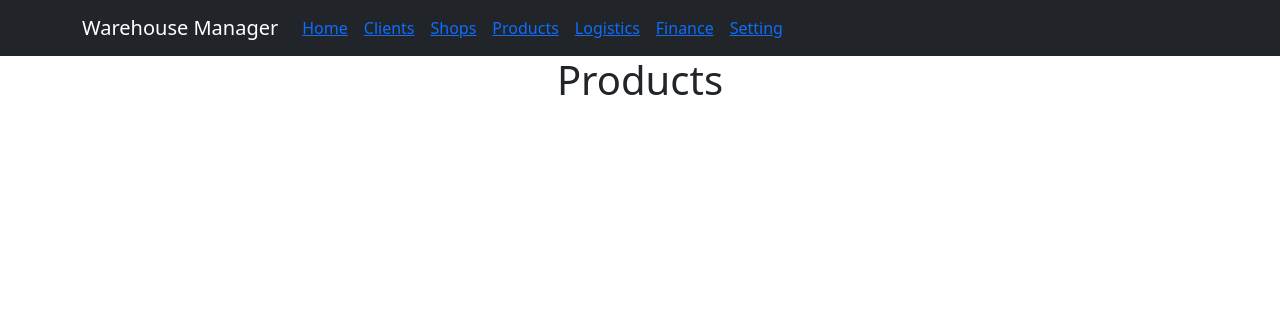
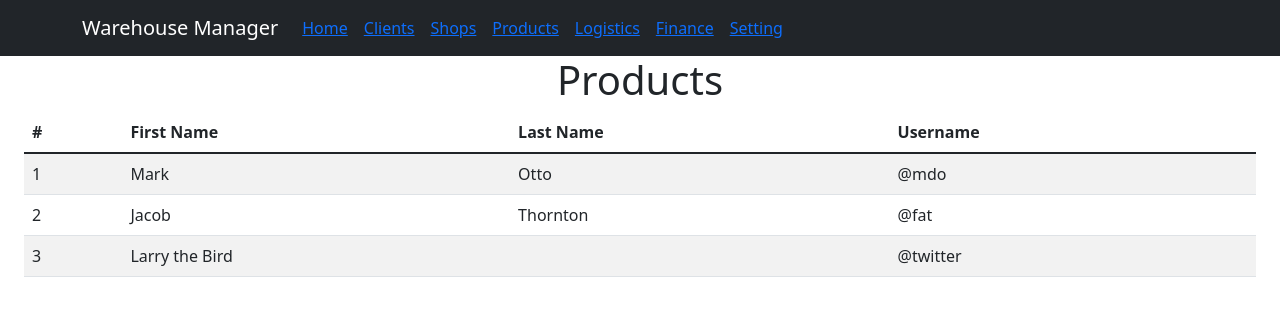
Before and after one commit to pangineering/fulfilment-warehouse, a React (Create React App) app in the folder webapp/dashboard/: page /products in a window 1280 px wide. Shown: the top 316 px of the page. Built offline with nearby package versions, Linux system fonts and the light colour scheme.

Commit message:
layout UI

```diff
--- a/webapp/dashboard/src/Screens/LogisticScreen.js
+++ b/webapp/dashboard/src/Screens/LogisticScreen.js
@@ -1,10 +1,25 @@
 import React from 'react'
-import { Container } from "react-bootstrap";
+import { Container, Card, Button } from "react-bootstrap"
+
+
 
 function LogisticScreen() {
   return (
     <Container fluid>
         <h1>Logistics</h1>
+        <Container fluid>
+        <Card style={{ width: "18rem" }}>
+          <Card.Img variant="top" src="holder.js/100px180" />
+          <Card.Body>
+            <Card.Title>Card Title</Card.Title>
+            <Card.Text>
+              Some quick example text to build on the card title and make up the
+              bulk of the card's content.
+            </Card.Text>
+            <Button variant="primary">Go somewhere</Button>
+          </Card.Body>
+        </Card>
+      </Container>
     </Container>
   )
 }
--- a/webapp/dashboard/src/Screens/ProductScreen.js
+++ b/webapp/dashboard/src/Screens/ProductScreen.js
@@ -1,11 +1,42 @@
 import React from 'react'
-import {Container} from 'react-bootstrap'
+import {Container, Table} from 'react-bootstrap'
 
 
 function ProductScreen() {
   return (
     <Container fluid>
         <h1>Products</h1>
+        <Container fluid>
+        <Table striped responsive>
+          <thead>
+            <tr>
+              <th>#</th>
+              <th>First Name</th>
+              <th>Last Name</th>
+              <th>Username</th>
+            </tr>
+          </thead>
+          <tbody>
+            <tr>
+              <td>1</td>
+              <td>Mark</td>
+              <td>Otto</td>
+              <td>@mdo</td>
+            </tr>
+            <tr>
+              <td>2</td>
+              <td>Jacob</td>
+              <td>Thornton</td>
+              <td>@fat</td>
+            </tr>
+            <tr>
+              <td>3</td>
+              <td colSpan={2}>Larry the Bird</td>
+              <td>@twitter</td>
+            </tr>
+          </tbody>
+        </Table>
+      </Container>
     </Container>
   )
 }
--- a/webapp/dashboard/src/Screens/SettingScreen.js
+++ b/webapp/dashboard/src/Screens/SettingScreen.js
@@ -1,11 +1,27 @@
 import React from 'react'
-import { Container } from "react-bootstrap";
-
+import { Container, Button } from "react-bootstrap"
 
 function SettingScreen() {
   return (
     <Container fluid>
-        <h1>Setting</h1>
+           <Container>
+      <h1>Setting</h1>
+      <Container>
+        <h2>Personal</h2>
+        <Button>Save</Button>
+        <hr />
+      </Container>
+      <Container>
+        <h2>Account</h2>
+        <Button>Save</Button>
+        <hr />
+      </Container>
+      <Container>
+        <h2>Warehouse Detail</h2>
+        <Button>Save</Button>
+        <hr />
+      </Container>
+    </Container>
     </Container>
   )
 }
```
